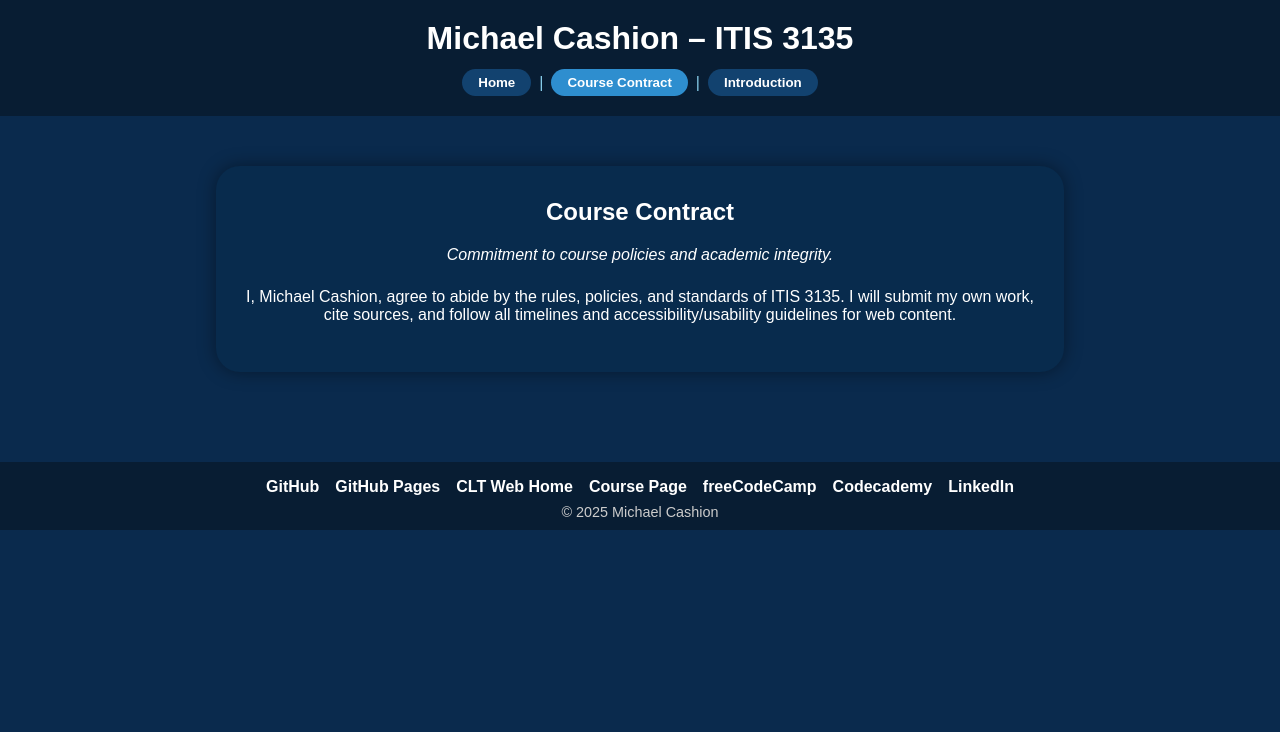
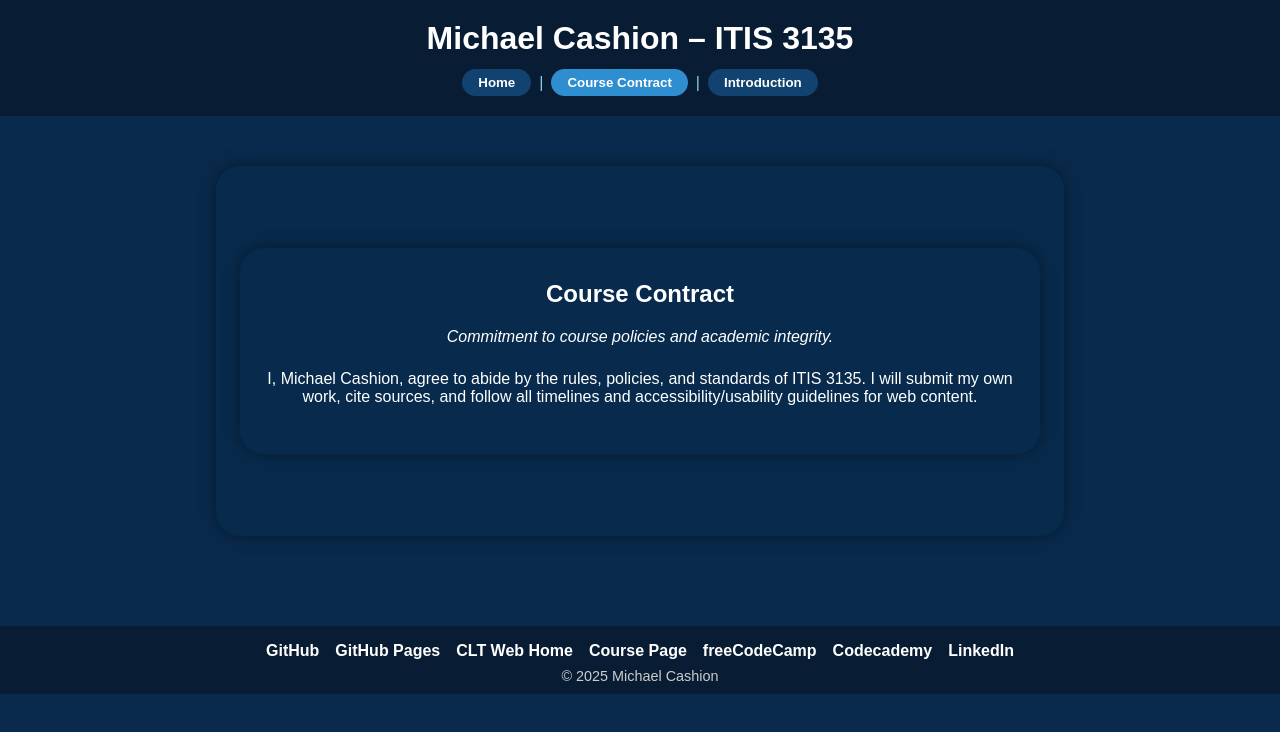
Before and after one commit to mcashio5/itis3135-react, a React (Vite) app: page / in a window 1280 px wide. Both pictures are taken after a click on the button "Course Contract". Shown: the top 732 px of the page. Built offline with nearby package versions, Linux system fonts and the light colour scheme.

Commit message:
Update Contract.jsx

```diff
--- a/src/Contract.jsx
+++ b/src/Contract.jsx
@@ -1,16 +1,16 @@
 // src/Contract.jsx
-function Contract() {
+export default function Contract() {
   return (
-    <>
+    <section className="main-card">
       <h2>Course Contract</h2>
-      <p className="tagline">Commitment to course policies and academic integrity.</p>
+      <p className="tagline">
+        Commitment to course policies and academic integrity.
+      </p>
       <p>
         I, Michael Cashion, agree to abide by the rules, policies, and standards
         of ITIS 3135. I will submit my own work, cite sources, and follow all
         timelines and accessibility/usability guidelines for web content.
       </p>
-    </>
+    </section>
   );
 }
-
-export default Contract;
```
